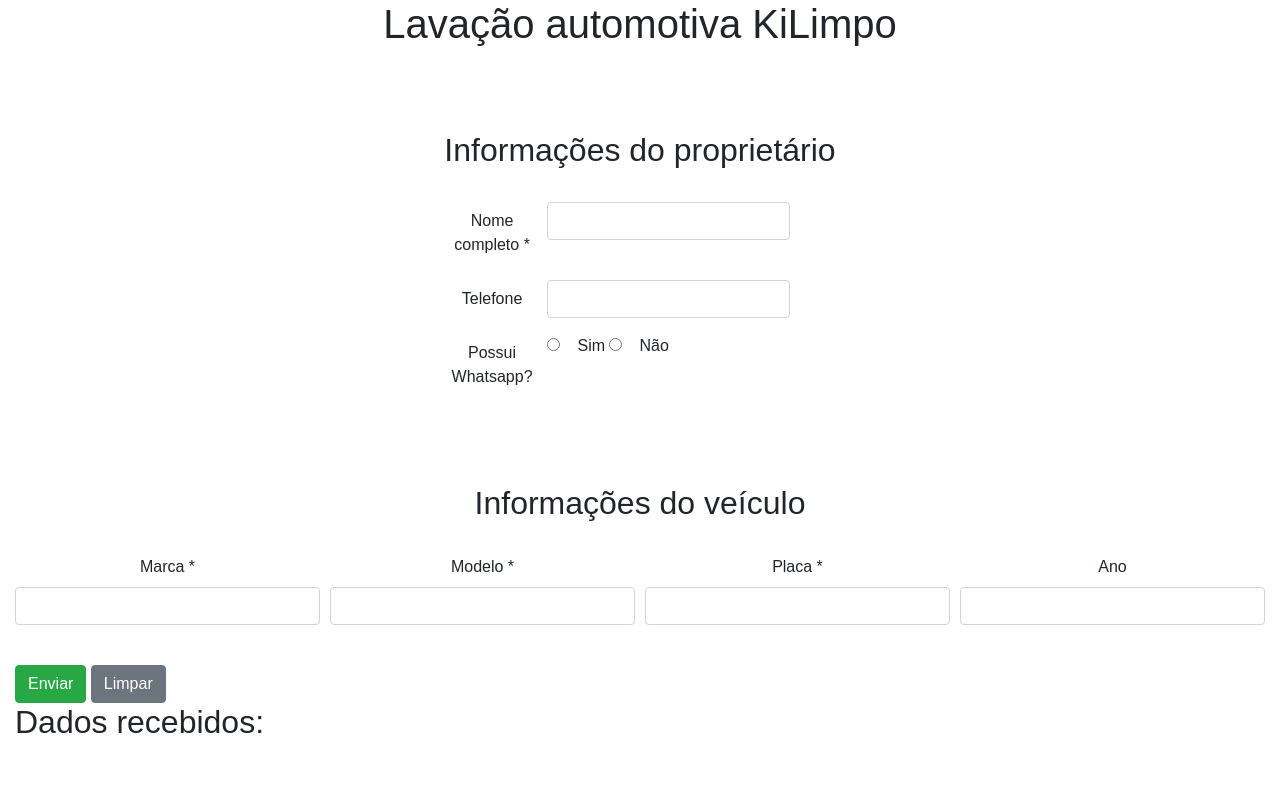
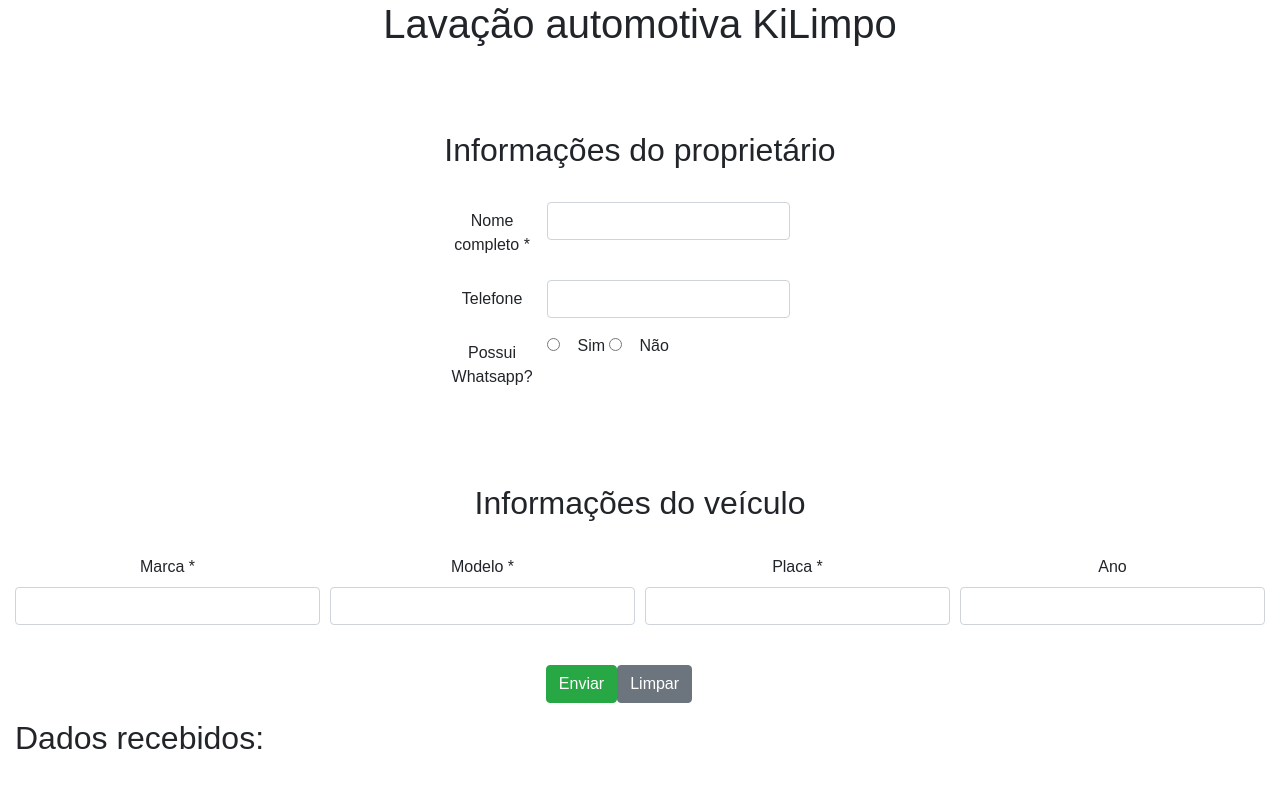
Before and after one commit to Oivasmf/Kilimpo-frontend, a React (Create React App) app: page / in a window 1280 px wide. Shown: the top 788 px of the page. Built offline with nearby package versions, Linux system fonts and the light colour scheme.

Commit message:
Update form-kilimpo.js

```diff
--- a/src/components/form-kilimpo.js
+++ b/src/components/form-kilimpo.js
@@ -257,10 +257,14 @@ export default class FormKilimpo extends Component {
                     </Form.Row>
                     <br />
 
-                    <Button type="submit" variant="success">Enviar</Button>{' '}
-                    {/* <input type="submit" value="Enviar" /> */}
-                    <Button variant="secondary" onClick={this.onReset}>Limpar</Button>{' '}
-                    {/* <input type="button" value="Limpar" onClick={this.onReset} /> */}
+                    <Form.Group className="col-md-6 offset-md-5">
+                        <Form.Row>
+                            <Button type="submit" variant="success">Enviar</Button>{' '}
+                            {/* <input type="submit" value="Enviar" /> */}
+                            <Button variant="secondary" onClick={this.onReset}>Limpar</Button>{' '}
+                            {/* <input type="button" value="Limpar" onClick={this.onReset} /> */}
+                        </Form.Row>
+                    </Form.Group>
                     </Form>
 
 
```
